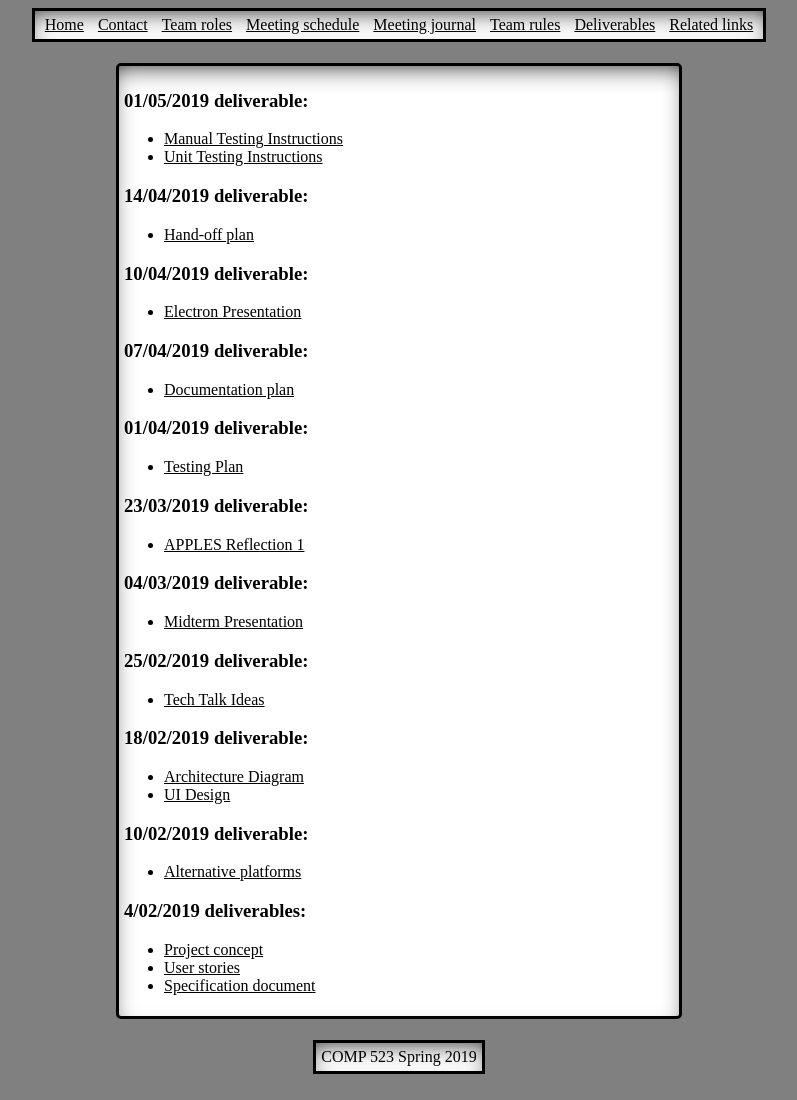
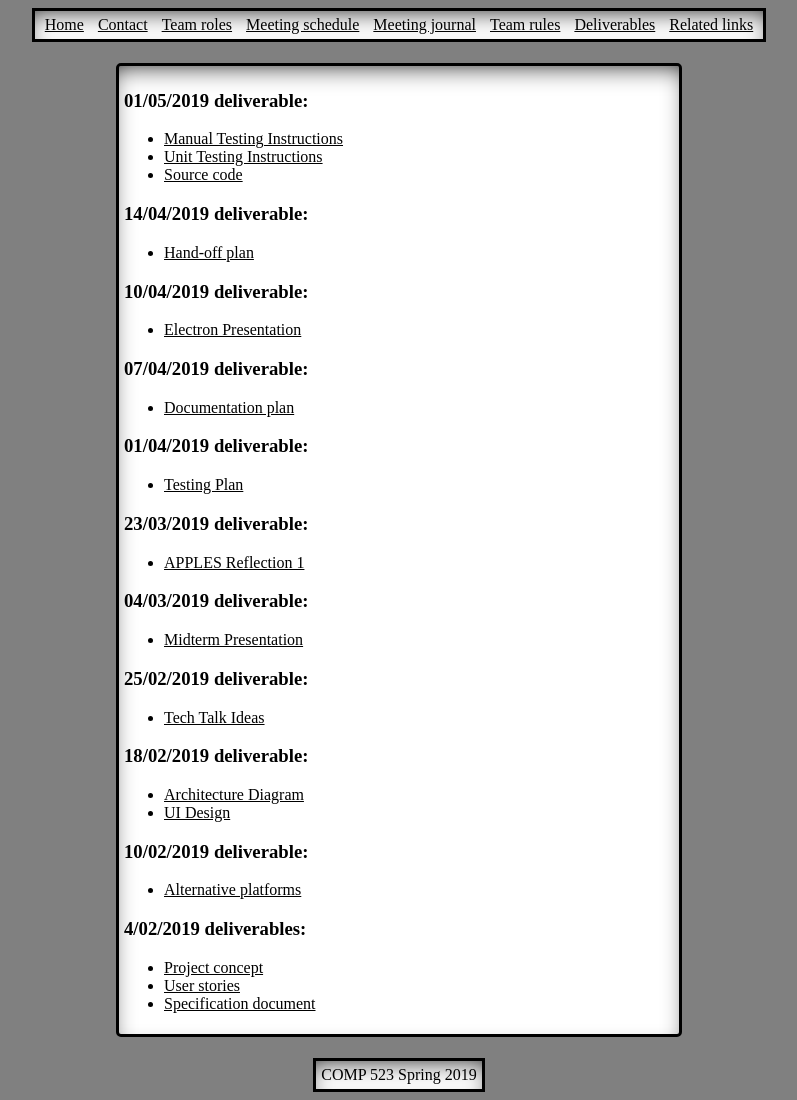
Before and after one commit to jay1723/ObjectDetectionWebsite, a Jekyll site: the page built from deliverables.md, in a window 1280 px wide. Shown: the whole page, without its empty margins (241-1038 px from the left). Built offline with Jekyll 4.4.1, drawn with Linux system fonts in a browser that asks for light colours; our own code applies the rules of GitHub Pages for plain Markdown files.

Commit message:
Update deliverables.md

```diff
--- a/deliverables.md
+++ b/deliverables.md
@@ -1,6 +1,7 @@
 ### 01/05/2019 deliverable:
 * [Manual Testing Instructions](https://docs.google.com/document/d/1cg2POg0D30bVWo8CFc6BF-rLY-NdBeBCK6HgTx7JqBs/edit?usp=sharing)
 * [Unit Testing Instructions](https://docs.google.com/document/d/1LyaqIm0U3ScnT1553FGqcgZcdVqrZsP3dTMnmpF6W4I/edit?usp=sharing)
+* [Source code](https://github.com/benl1/objectDetectionGUI)
 
 ### 14/04/2019 deliverable:
 * [Hand-off plan](https://docs.google.com/document/d/1fib8Sndv_2B8y1v1uib6KfdDX1JzB9B4N3ssjxKafdM/edit?usp=sharing)
```
